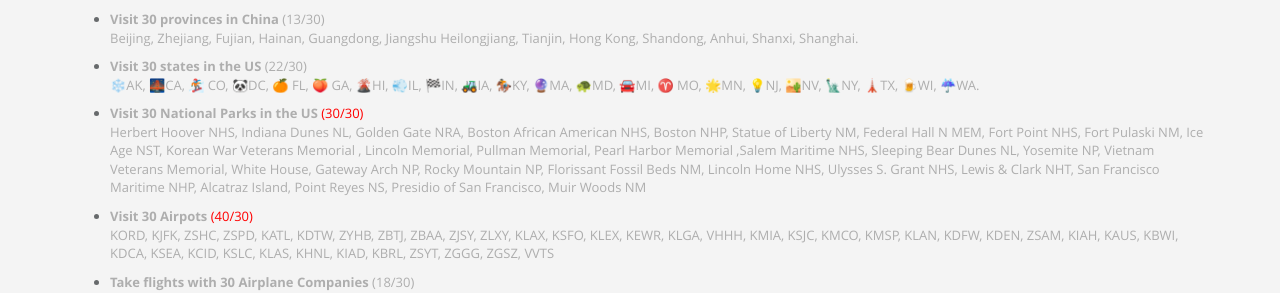
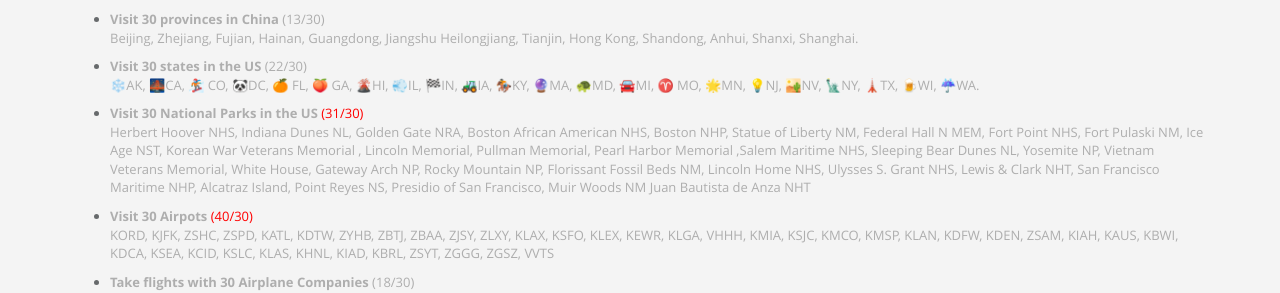
Before and after one commit to robinzixuan/robin.github.io, a Jekyll site: the page built from index.html, in a window 1280 px wide and 900 px high, scrolled down 10031 px. Shown: the part 156-449 px from the top of the window. Built offline with Jekyll 4.4.1, drawn with Linux system fonts in a browser that asks for light colours.

Commit message:
Update miscellaneous.html

```diff
--- a/_includes/sections/miscellaneous.html
+++ b/_includes/sections/miscellaneous.html
@@ -20,11 +20,12 @@
     <li><p><b>Visit 30 states in the US</b> (22/30)<br />
     ❄️AK, 🌉CA, 🏂 CO, 🐼DC, 🍊 FL, 🍑 GA, 🌋HI, 💨IL, 🏁IN, 🚜IA, 🏇KY, 🔮MA, 🐢MD, 🚘MI, ♈ MO, 🌟MN, 💡NJ, 🏜️NV, 🗽NY,  🗼TX, 🍺WI, ☔WA.</p>
     </li>
-    <li><p><b>Visit 30 National Parks in the US</b> <span style="color:red">(30/30)</span><br />
+    <li><p><b>Visit 30 National Parks in the US</b> <span style="color:red">(31/30)</span><br />
         Herbert Hoover NHS, Indiana Dunes NL, Golden Gate NRA, Boston African American
         NHS, Boston NHP, Statue of Liberty NM, Federal Hall N MEM, Fort Point NHS, Fort Pulaski NM,
     Ice Age NST, Korean War Veterans Memorial , Lincoln Memorial, Pullman Memorial, Pearl Harbor Memorial
-,Salem Maritime NHS, Sleeping Bear Dunes NL, Yosemite NP, Vietnam Veterans Memorial, White House, Gateway Arch NP, Rocky Mountain NP, Florissant Fossil Beds NM, Lincoln Home NHS, Ulysses S. Grant NHS, Lewis & Clark NHT, San Francisco Maritime NHP, Alcatraz Island, Point Reyes NS, Presidio of San Francisco, Muir Woods NM</p>
+,Salem Maritime NHS, Sleeping Bear Dunes NL, Yosemite NP, Vietnam Veterans Memorial, White House, Gateway Arch NP, Rocky Mountain NP, Florissant Fossil Beds NM, Lincoln Home NHS, Ulysses S. Grant NHS, Lewis & Clark NHT, San Francisco Maritime NHP, Alcatraz Island, Point Reyes NS, Presidio of San Francisco, Muir Woods NM
+    Juan Bautista de Anza NHT</p>
         </li>
     <li><p><b>Visit 30 Airpots</b> <span style="color:red">(40/30)</span><br />
         KORD, KJFK, ZSHC, ZSPD, KATL, KDTW, ZYHB, ZBTJ, ZBAA, ZJSY, ZLXY, KLAX, KSFO, KLEX, KEWR, KLGA, VHHH, KMIA, KSJC, KMCO, KMSP, KLAN, KDFW, KDEN, ZSAM, KIAH, KAUS, KBWI, KDCA, KSEA, KCID, KSLC, KLAS, KHNL, KIAD, KBRL, ZSYT, ZGGG, ZGSZ, VVTS  </p>
```
